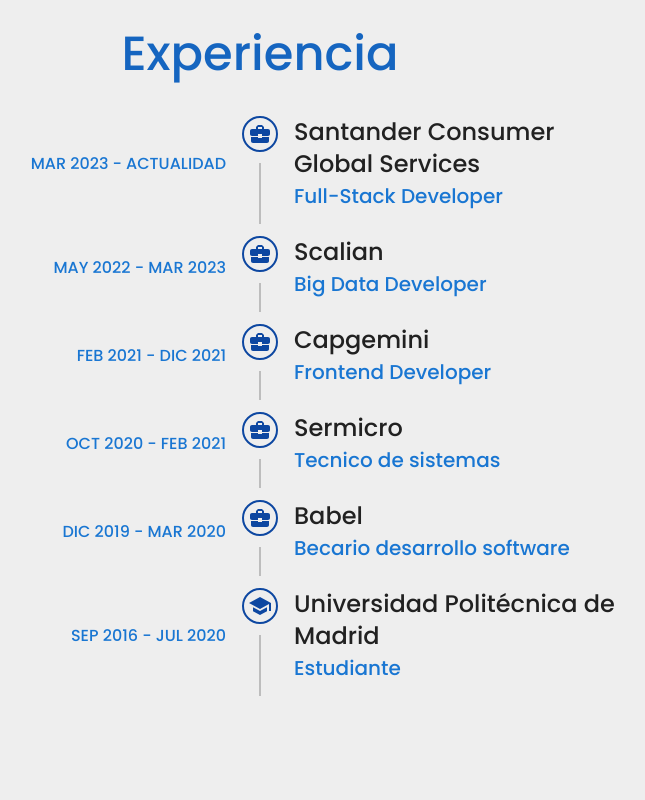
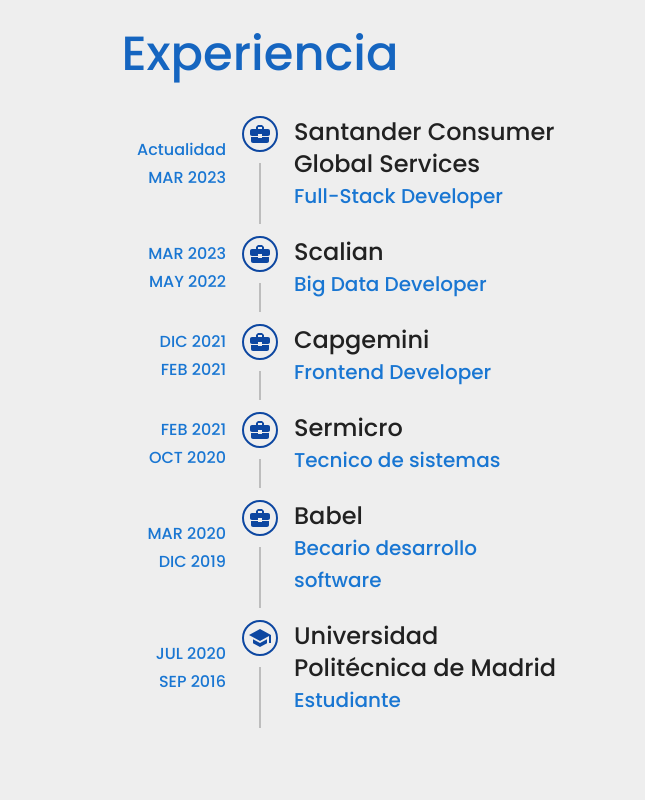
Before and after one commit to Jermaniac/PortfolioGerman, a React (Create React App) app: page / in a window 1280 px wide. Shown: the part 700-1500 px from the top of the page, without its empty margins (380-1025 px from the left). Built offline with nearby package versions, Linux system fonts and the light colour scheme.

Commit message:
fixed dates

```diff
--- a/public/data/experience.json
+++ b/public/data/experience.json
@@ -4,42 +4,48 @@
       "id": 0,
       "entity": "Santander Consumer Global Services",
       "title": "Full-Stack Developer",
-      "period": "MAR 2023 - ACTUALIDAD",
+      "periodFrom": "MAR 2023",
+      "periodTo": "Actualidad",
       "education": false
     },
     {
       "id": 1,
       "entity": "Scalian",
       "title": "Big Data Developer",
-      "period": "MAY 2022 - MAR 2023",
+      "periodFrom": "MAY 2022",
+      "periodTo": "MAR 2023",
       "education": false
     },
     {
       "id": 2,
       "entity": "Capgemini",
       "title": "Frontend Developer",
-      "period": "FEB 2021 - DIC 2021",
+      "periodFrom": "FEB 2021",
+      "periodTo": "DIC 2021",
       "education": false
     },
     {
       "id": 3,
       "entity": "Sermicro",
       "title": "Tecnico de sistemas",
-      "period": "OCT 2020 - FEB 2021",
+      "periodFrom": "OCT 2020",
+      "periodTo": "FEB 2021",
       "education": false
     },
     {
       "id": 4,
       "entity": "Babel",
       "title": "Becario desarrollo software",
-      "period": "DIC 2019 - MAR 2020",
+      "periodFrom": "DIC 2019",
+      "periodTo": "MAR 2020",
       "education": false
     },
     {
       "id": 5,
       "entity": "Universidad Politécnica de Madrid",
       "title": "Estudiante",
-      "period": "SEP 2016 - JUL 2020",
+      "periodFrom": "SEP 2016",
+      "periodTo": "JUL 2020",
       "education": true
     }
   ]
--- a/src/components/about/About.js
+++ b/src/components/about/About.js
@@ -39,7 +39,7 @@
           <Typography variant="body1" component="div" color="text.terciary">
             Graduado en Ingeniería del Software por la Universidad Politécnica
             de Madrid. Aunque he trabajado en proyectos Big Data con tecnologías
-            como Spark y Scala. Actualmente me dedico al desarrollo web con
+            como Spark y Scala, actualmente me dedico al desarrollo web con
             JavaScript tanto en la parte frontend (React/Angular) como en la
             parte backend (NodeJS).
           </Typography>
--- a/src/components/progression/Progression.js
+++ b/src/components/progression/Progression.js
@@ -68,7 +68,10 @@
                         variant="subtitle1"
                         color="text.secondary"
                       >
-                        {experienceItem.period}
+                        {experienceItem.periodTo}
+                        <Typography variant="subtitle1" color="text.secondary">
+                        {experienceItem.periodFrom}
+                        </Typography>
                       </TimelineOppositeContent>
                       <TimelineSeparator>
                         <TimelineDot color="primary" variant="outlined">
```
